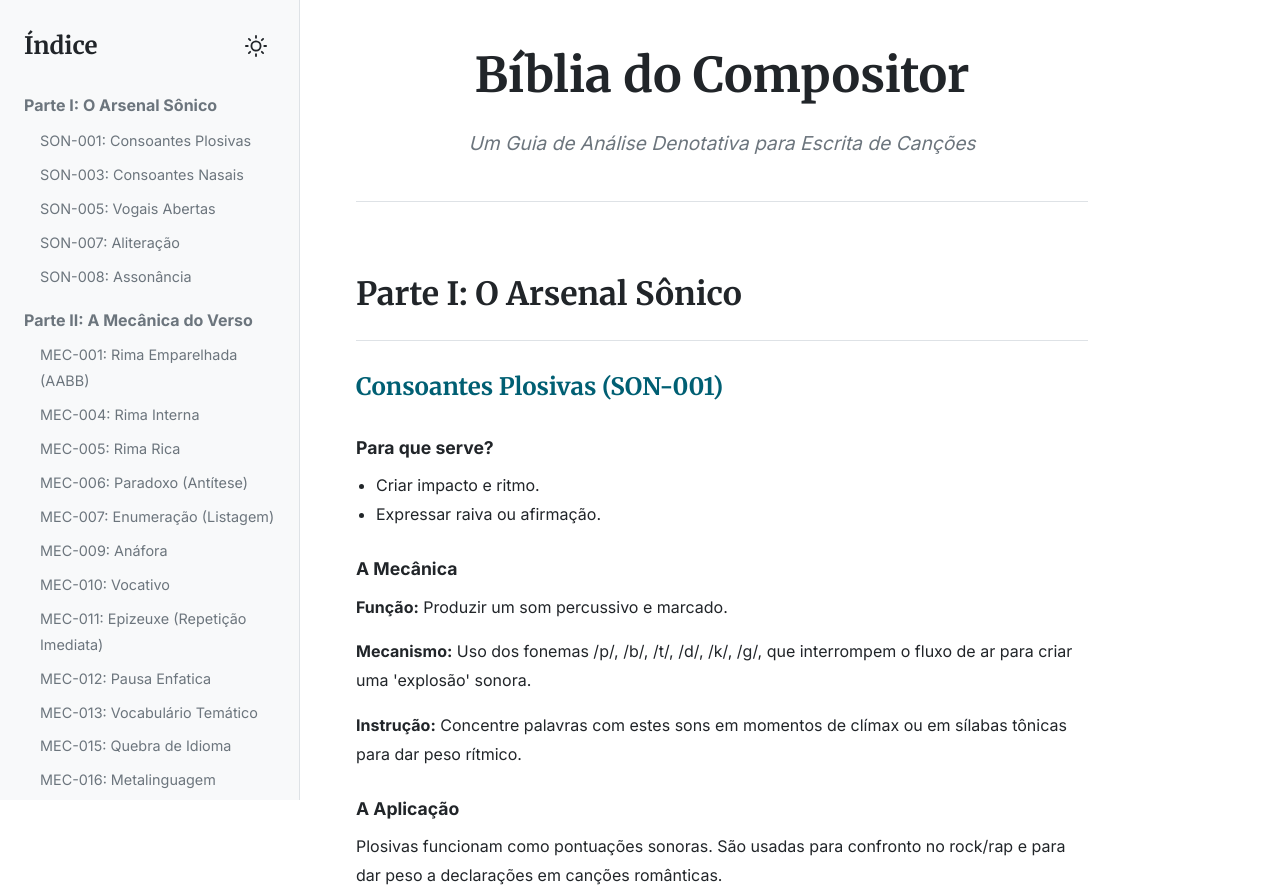
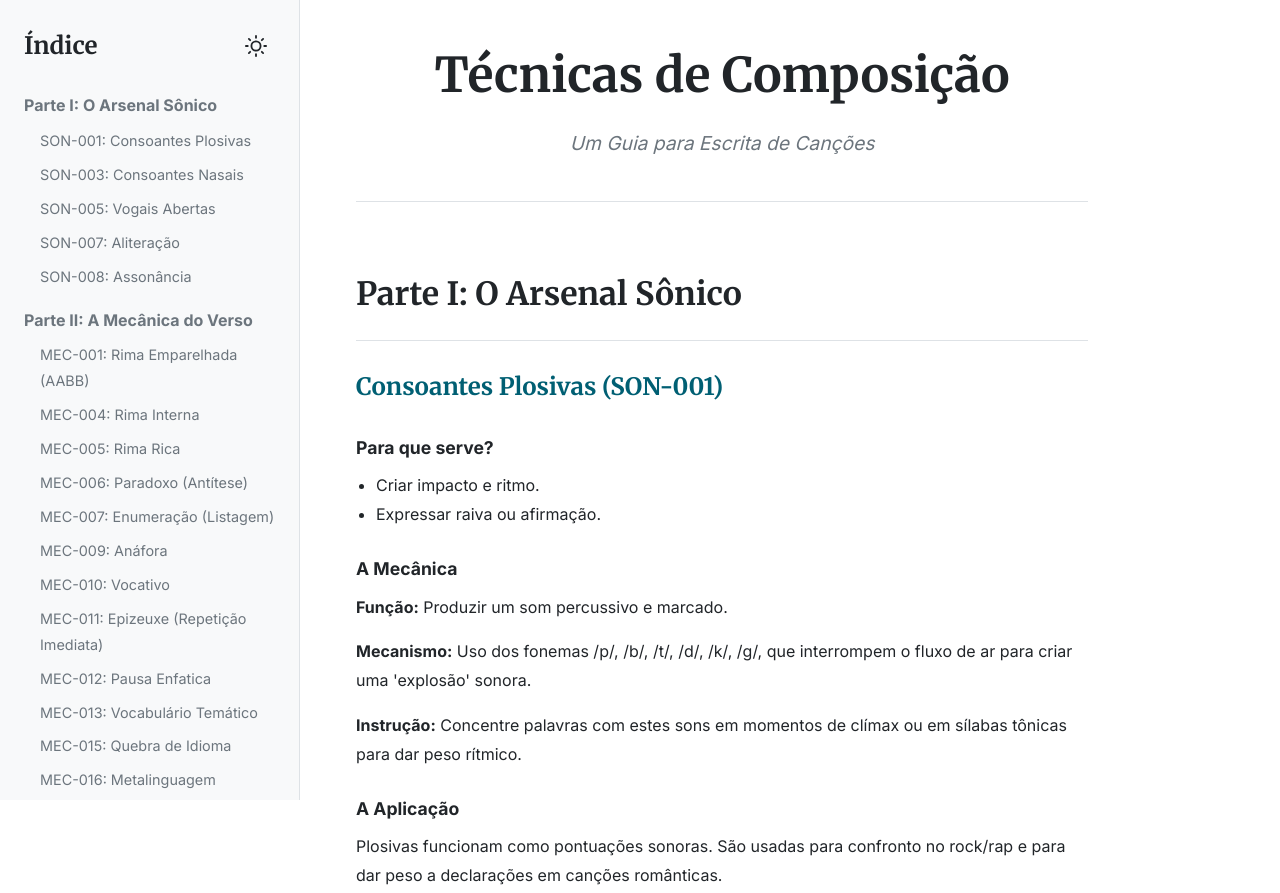
Before and after one commit to guitorte/musicas, a plain HTML site: page manual/index.html in a window 1280 px wide. Shown: the top 893 px of the page. Drawn offline with Linux system fonts and the light colour scheme.

Commit message:
Update index.html

```diff
--- a/manual/index.html
+++ b/manual/index.html
@@ -3,7 +3,7 @@
 <head>
     <meta charset="UTF-8">
     <meta name="viewport" content="width=device-width, initial-scale=1.0">
-    <title>Bíblia de Composição</title>
+    <title>Técnicas de Composição</title>
 
     <meta name="description" content="Um guia completo com técnicas de escrita para compositores, baseado em análise denotativa de letras.">
 
@@ -34,8 +34,8 @@
 
     <main id="main-content">
         <header class="document-header">
-            <h1>Bíblia do Compositor</h1>
-            <p class="subtitle">Um Guia de Análise Denotativa para Escrita de Canções</p>
+            <h1>Técnicas de Composição</h1>
+            <p class="subtitle">Um Guia para Escrita de Canções</p>
         </header>
 
         <article id="content-container">
```
